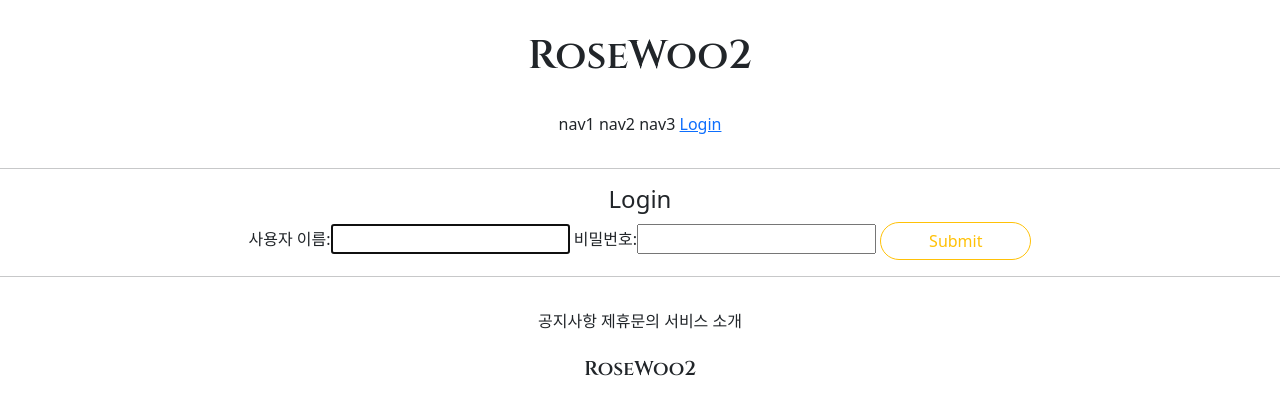
After one commit to CHANWOO97/gis_2ban_1, a Django app: page /accounts2/login/ in a window 1280 px wide. The commit adds this page. Shown: the top 415 px of the page. Run offline with Django 3.2, Linux system fonts and the light colour scheme; parts of the project's set-up code (start-up, migrations or seed data) failed here and were passed over.

Commit message:
7/12 2ban class commit_4

```diff
--- /dev/null
+++ b/accountapp/templates/accountapp/login.html
@@ -0,0 +1,18 @@
+{% extends 'base.html' %}
+
+{% block content %}
+
+    <div style="text-align: center">
+        <div>
+            <h4>Login</h4>
+        </div>
+        <div>
+            <form action="" method="post">
+                {% csrf_token %}
+                {{ form }}
+                 <input type="submit" class="btn btn-outline-warning rounded-pill px-5">
+            </form>
+        </div>
+    </div>
+
+{% endblock %}
--- a/accountapp/urls.py
+++ b/accountapp/urls.py
@@ -1,3 +1,4 @@
+from django.contrib.auth.views import LoginView, LogoutView
 from django.urls import path
 
 from accountapp.views import hello_world, AccountCreateView
@@ -7,5 +8,8 @@ app_name = 'accountapp'
 urlpatterns = [
     path('hello_world2/', hello_world, name='hello_world'),
 
-    path('create/', AccountCreateView.as_view(), name='create')
+    path('login/', LoginView.as_view(template_name='accountapp/login.html'), name='login'),
+    path('logout/', LogoutView.as_view(), name='logout'),
+
+    path('create/', AccountCreateView.as_view(), name='create'),
 ]
--- a/accountapp/views.py
+++ b/accountapp/views.py
@@ -20,8 +20,6 @@ def hello_world(request):
         new_data.text = temp
         new_data.save()
 
-
-
         return HttpResponseRedirect(reverse('accountapp:hello_world')) # 해당하는 경로를 다시 만들어주는 함수 reverse()
 
     else:
@@ -29,8 +27,9 @@ def hello_world(request):
         return render(request, 'accountapp/hello_world.html',
                       context={'data_list': data_list})
 
+
 class AccountCreateView(CreateView):
     model = User
     form_class = UserCreationForm
-    success_url = reverse_lazy('accoutapp:hello_world') # 클래스에서 경로를 다시만들어주는 함수를 reverse_lazy()
+    success_url = reverse_lazy('accountapp:hello_world') # 클래스에서 경로를 다시만들어주는 함수를 reverse_lazy()
     template_name = 'accountapp/create.html'  # 어느 html file을 이용할지
--- a/templates/header.html
+++ b/templates/header.html
@@ -7,7 +7,20 @@
         <span>nav1</span>
         <span>nav2</span>
         <span>nav3</span>
-        <span>nav4</span>
+
+        {% if not user.is_authenticated %}
+        <span>
+            <a href="{% url 'accountapp:login' %}">
+            Login
+            </a>
+        </span>
+        {% else %}
+        <span>
+            <a href="{% url 'accountapp:logout' %}">
+                Logout
+            </a>
+        </span>
+        {% endif %}
     </div>
 
 </div>
```
Also changed, not shown: gis_2ban_woo2/settings.py (+6 -2 lines).
